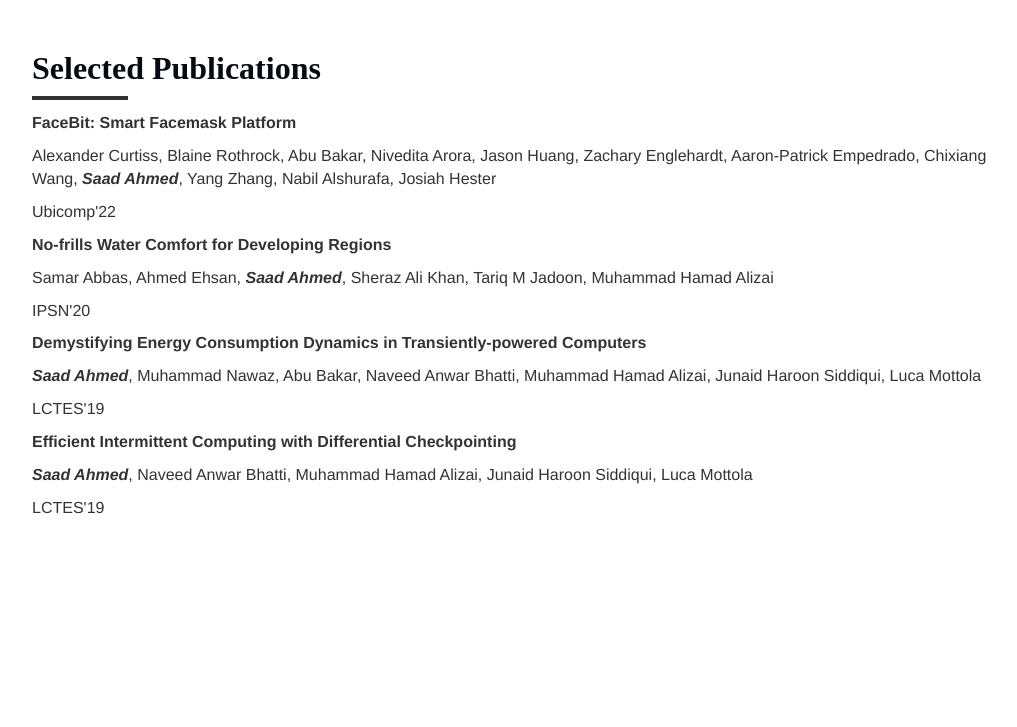
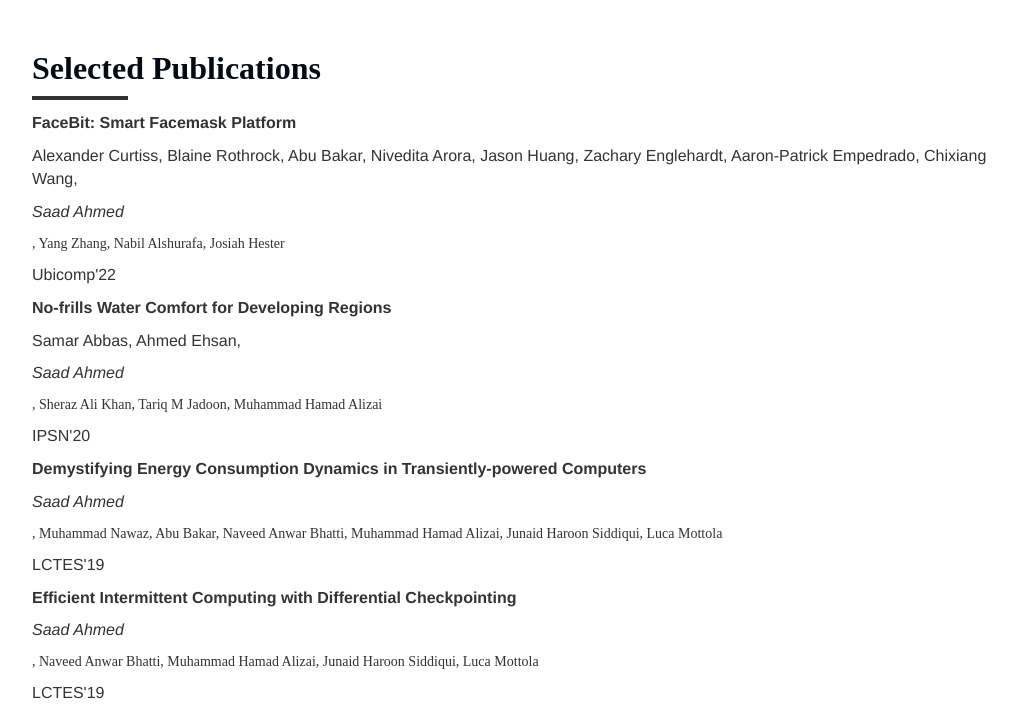
Before and after one commit to ch-saad-ahmed/saad-ahmed, a plain HTML site: page index.html in a window 1280 px wide. Shown: the part 1699-2426 px from the top of the page, without its empty margins (236-1253 px from the left). Before the commit the page ends 2240 px from the top, so only its background shows below. Drawn offline with nearby package versions, Linux system fonts and the light colour scheme.

Commit message:
remove bold for author name

```diff
--- a/index.html
+++ b/index.html
@@ -232,19 +232,19 @@
                     <p>Chris Kraemer, Amy Guo, <b>Saad Ahmed</b>, Josiah Hester</p>
                     <p>Ubicomp'22</p> -->
                     <p><b>FaceBit: Smart Facemask Platform</b></p>
-                    <p>Alexander Curtiss, Blaine Rothrock, Abu Bakar, Nivedita Arora, Jason Huang, Zachary Englehardt, Aaron-Patrick Empedrado, Chixiang Wang, <b style="font-style:italic;">Saad Ahmed</b>, Yang Zhang, Nabil Alshurafa, Josiah Hester</p>
+                    <p>Alexander Curtiss, Blaine Rothrock, Abu Bakar, Nivedita Arora, Jason Huang, Zachary Englehardt, Aaron-Patrick Empedrado, Chixiang Wang, <p style="font-style:italic;">Saad Ahmed</p>, Yang Zhang, Nabil Alshurafa, Josiah Hester</p>
                     <p>Ubicomp'22</p>
 
                     <p><b>No-frills Water Comfort for Developing Regions</b></p>
-                    <p>Samar Abbas, Ahmed Ehsan, <b style="font-style:italic;">Saad Ahmed</b>, Sheraz Ali Khan, Tariq M Jadoon, Muhammad Hamad Alizai</p>
+                    <p>Samar Abbas, Ahmed Ehsan, <p style="font-style:italic;">Saad Ahmed</p>, Sheraz Ali Khan, Tariq M Jadoon, Muhammad Hamad Alizai</p>
                     <p>IPSN'20</p>
 
                     <p><b>Demystifying Energy Consumption Dynamics in Transiently-powered Computers</b></p>
-                    <p><b style="font-style:italic;">Saad Ahmed</b>, Muhammad Nawaz, Abu Bakar, Naveed Anwar Bhatti, Muhammad Hamad Alizai, Junaid Haroon Siddiqui, Luca Mottola</p>
+                    <p><p style="font-style:italic;">Saad Ahmed</p>, Muhammad Nawaz, Abu Bakar, Naveed Anwar Bhatti, Muhammad Hamad Alizai, Junaid Haroon Siddiqui, Luca Mottola</p>
                     <p>LCTES'19</p>
 
                     <p><b>Efficient Intermittent Computing with Differential Checkpointing</b></p>
-                    <p><b style="font-style:italic;">Saad Ahmed</b>, Naveed Anwar Bhatti, Muhammad Hamad Alizai, Junaid Haroon Siddiqui, Luca Mottola</p>
+                    <p><p style="font-style:italic;">Saad Ahmed</p>, Naveed Anwar Bhatti, Muhammad Hamad Alizai, Junaid Haroon Siddiqui, Luca Mottola</p>
                     <p>LCTES'19</p>
 
 
```
